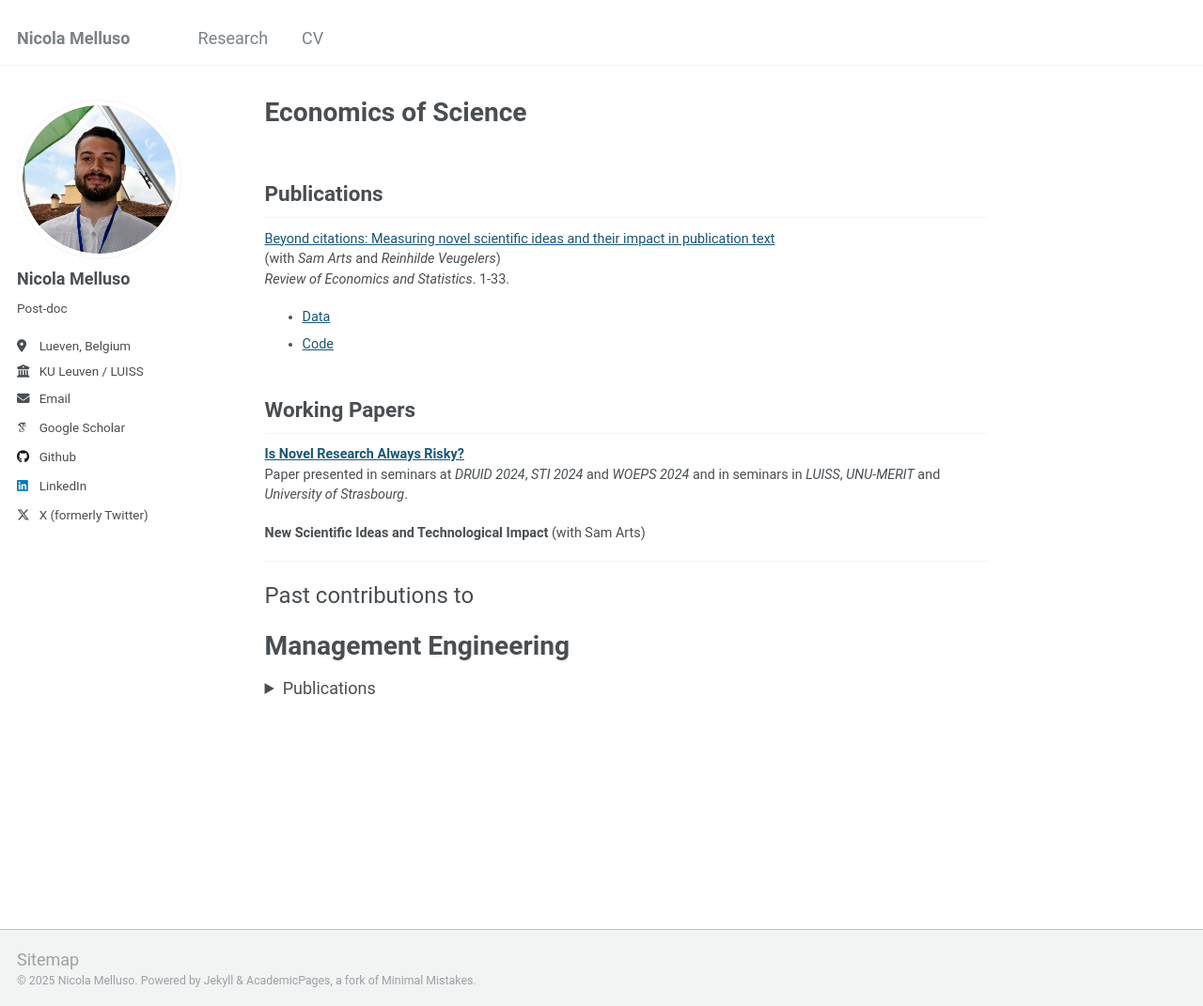
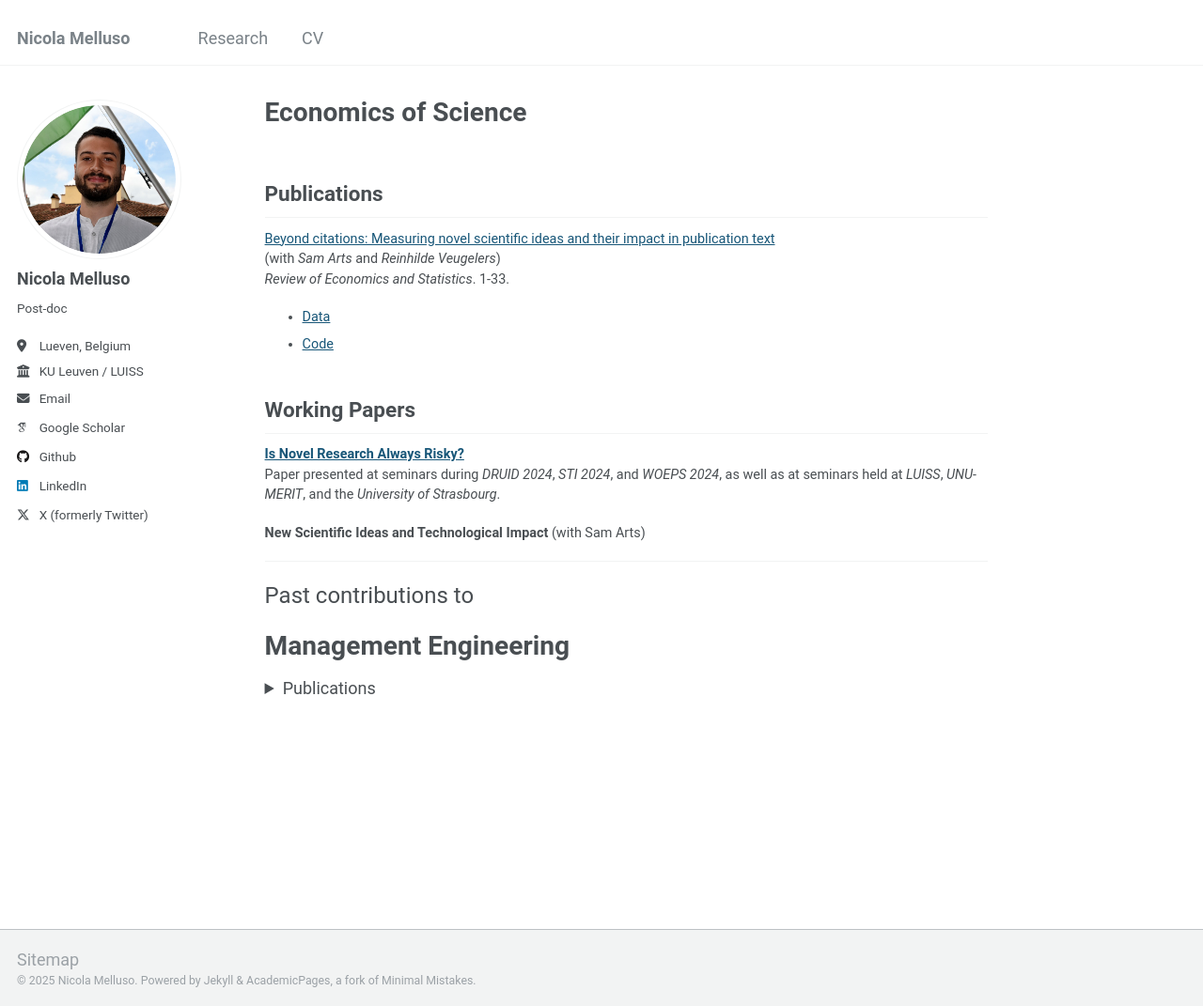
Before and after one commit to nicolamelluso/nicolamelluso.github.io, a Jekyll site: the page built from _pages/research.md, in a window 1280 px wide and 1071 px high. Shown: the whole window at 94% size. Built offline with Jekyll 4.4.1, drawn with Linux system fonts in a browser that asks for light colours; some web fonts are replaced.

Commit message:
Update research.md

```diff
--- a/_pages/research.md
+++ b/_pages/research.md
@@ -14,7 +14,7 @@ title: Economics of Science
 ## Working Papers
 
 **[Is Novel Research Always Risky?](https://papers.ssrn.com/sol3/papers.cfm?abstract_id=5148652)**
-<br>Paper presented in seminars at _DRUID 2024_, _STI 2024_ and _WOEPS 2024_ and in seminars in _LUISS_, _UNU-MERIT_ and _University of Strasbourg_.
+<br>Paper presented at seminars during _DRUID 2024_, _STI 2024_, and _WOEPS 2024_, as well as at seminars held at _LUISS_, _UNU-MERIT_, and the _University of Strasbourg_.
 
 **New Scientific Ideas and Technological Impact** (with Sam Arts)
 
```
